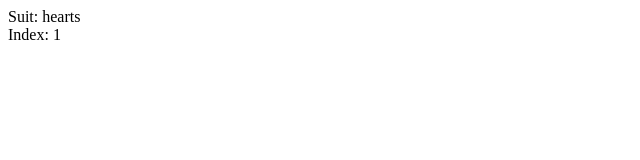
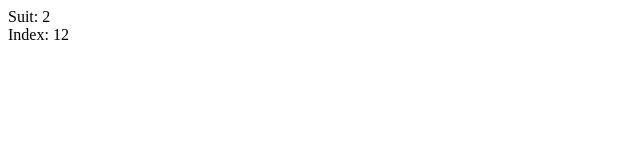
Before and after one commit to mika-lindell/blackjack, a React app: page / in a window 1280 px wide. Shown: the top 160 px of the page, without its empty margins (0-640 px from the left). Built offline with nearby package versions, Linux system fonts and the light colour scheme.

Commit message:
Draw a card from deck

```diff
--- a/src/app/app.component.jsx
+++ b/src/app/app.component.jsx
@@ -20,11 +20,6 @@ class AppComponent extends React.Component {
         dealer: null,
       }
     }
-
-    this.state.deck.generate();
-    this.state.deck.shuffle()
-    console.log(this.state.deck);
-
   }
 
   renderCard(card){
@@ -34,10 +29,13 @@ class AppComponent extends React.Component {
   }
 
   render() {
-    const foo = new Card('hearts', 1);
+
+    this.state.deck.collectAndShuffle();
+
+    const card = this.state.deck.draw();
     return (
       <div>
-        {this.renderCard(foo)}
+        {this.renderCard(card)}
       </div>
     );
   }
--- a/src/deck/deck.jsx
+++ b/src/deck/deck.jsx
@@ -42,11 +42,12 @@ class Deck {
   }
 
   draw(){
-
+    return this.cards.shift();
   }
 
-  reset(){
-
+  collectAndShuffle(){
+    this.generate();
+    this.shuffle();
   }
 
 
```
